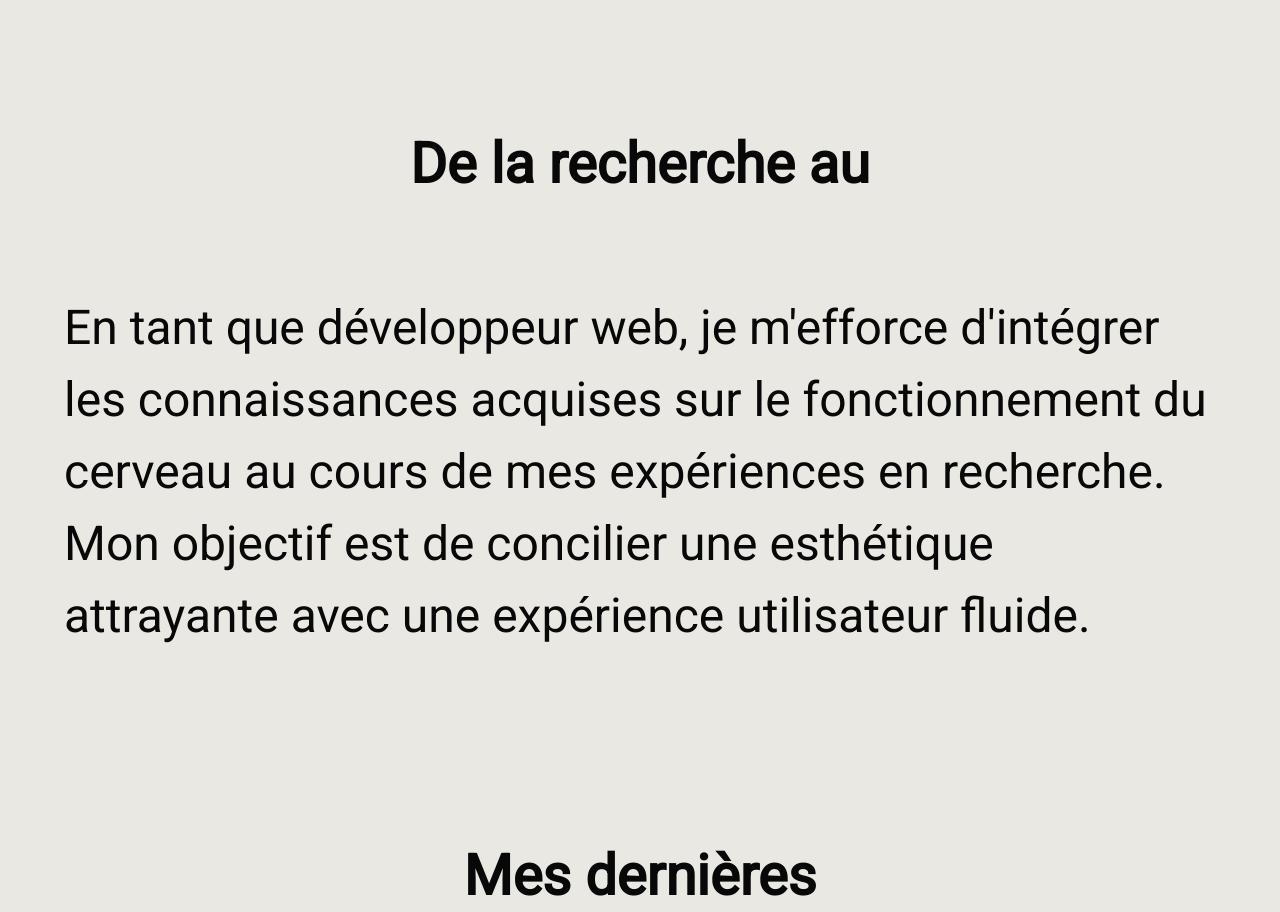
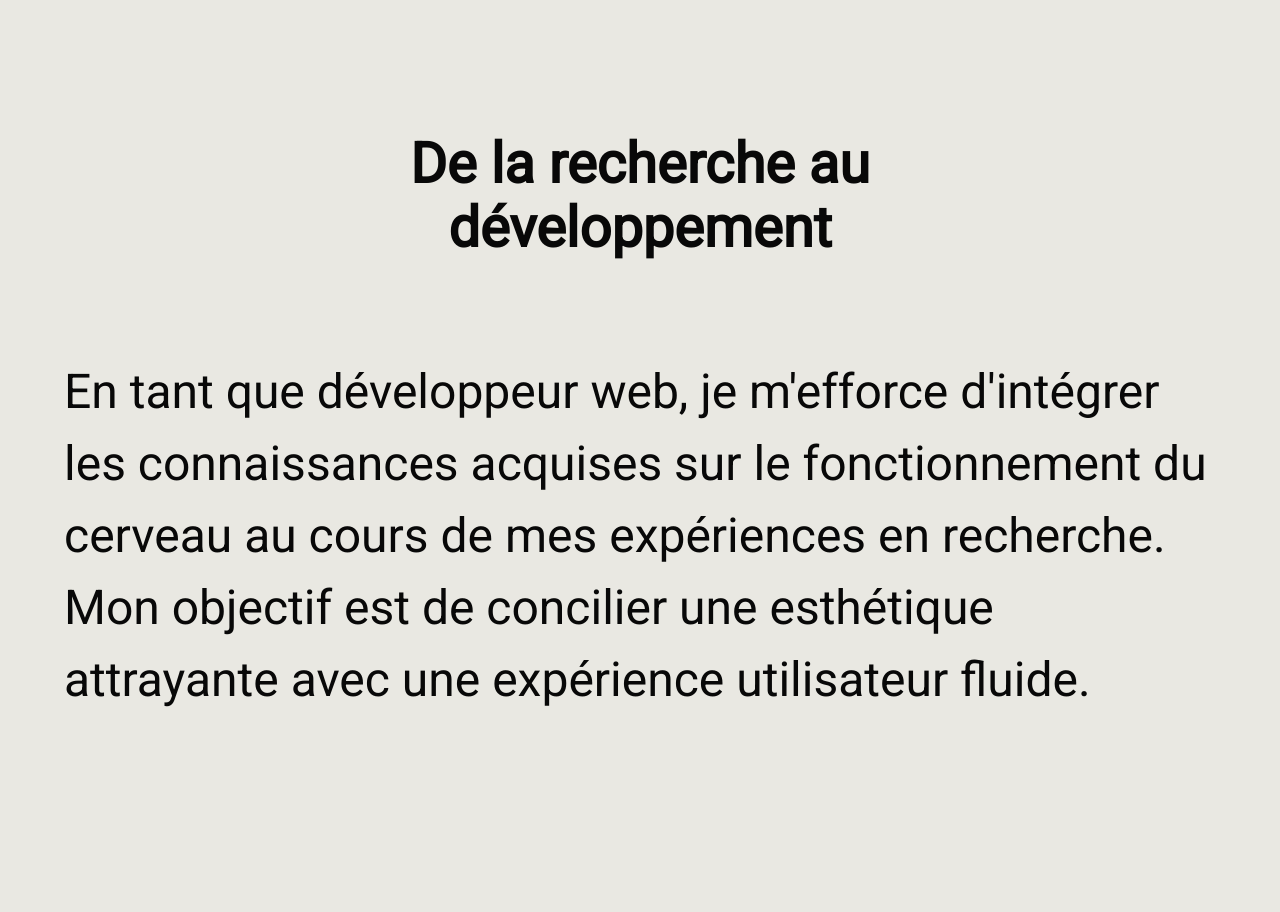
Before and after one commit to SebastienLaurentt/Portfolio-V2, a Next.js app: page / in a window 1280 px wide. Shown: the part 780-1692 px from the top of the page. Built offline with nearby package versions, Linux system fonts and the light colour scheme.

Commit message:
remove titleHighlight in Contact, Presentation, Projets and Skills component

```diff
--- a/components/LandingSections/Contact/Contact.tsx
+++ b/components/LandingSections/Contact/Contact.tsx
@@ -5,7 +5,7 @@ import SectionHeader from "@/components/SectionHeader/SectionHeader";
 const Contact = () => {
   return (
     <Section marginBottom={true} marginTop={true}>
-      <SectionHeader title="Des questions ?" titleHighlight="Contactez-moi !" />
+      <SectionHeader title="Des questions ? Contactez-moi !" />
       <ContactForm />
     </Section>
   );
--- a/components/LandingSections/Presentation/Presentation.tsx
+++ b/components/LandingSections/Presentation/Presentation.tsx
@@ -6,8 +6,7 @@ const Presentation = () => {
   return (
     <Section marginBottom={true} marginTop={true}>
       <SectionHeader
-        title="De la recherche au"
-        titleHighlight="développement"
+        title="De la recherche au développement"
       />
 
       <ParagraphAnimaton />
--- a/components/LandingSections/Projets/Projets.tsx
+++ b/components/LandingSections/Projets/Projets.tsx
@@ -11,7 +11,7 @@ import Stash from "../../../public/images/Stash.png";
 const Projets = () => {
   return (
     <Section marginBottom={true} marginTop={true}>
-    <SectionHeader title="Mes dernières" titleHighlight="réalisations" />
+    <SectionHeader title="Mes dernières réalisations" />
     <div className="flex flex-col ">
       <div className="">
         <ProjectCard
--- a/components/LandingSections/Skills/Skills.tsx
+++ b/components/LandingSections/Skills/Skills.tsx
@@ -13,7 +13,7 @@ const Skills = () => {
 
   return (
     <Section marginBottom={true} marginTop={true}>
-      <SectionHeader title="Des compétences" titleHighlight="transverses" />
+      <SectionHeader title="Des compétences transverses" />
       <div className="flex flex-col xl:flex-row xl:justify-center gap-y-2 md:gap-y-3 lg:gap-y-4 xl:gap-x-4">
         <div className="flex justify-center gap-x-2 md:gap-x-3 lg:gap-x-4">
           <div className="border rounded-xl w-24 md:w-36 lg:w-48 h-16 md:h-24 lg:h-32 flex flex-col justify-center  items-center">
```
